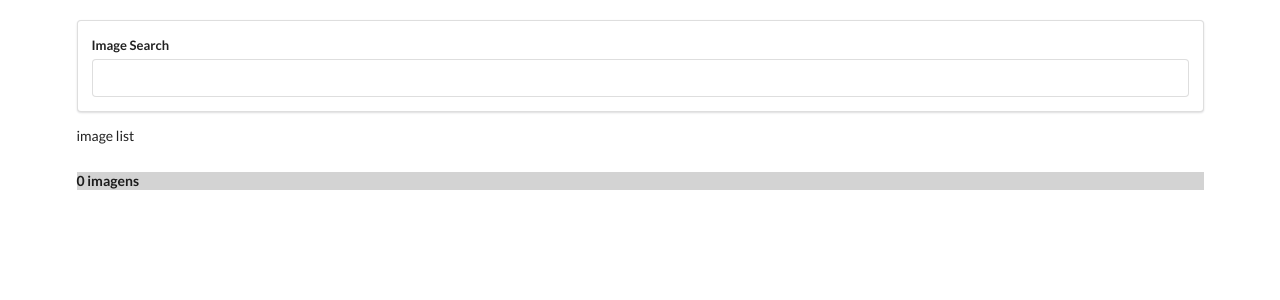
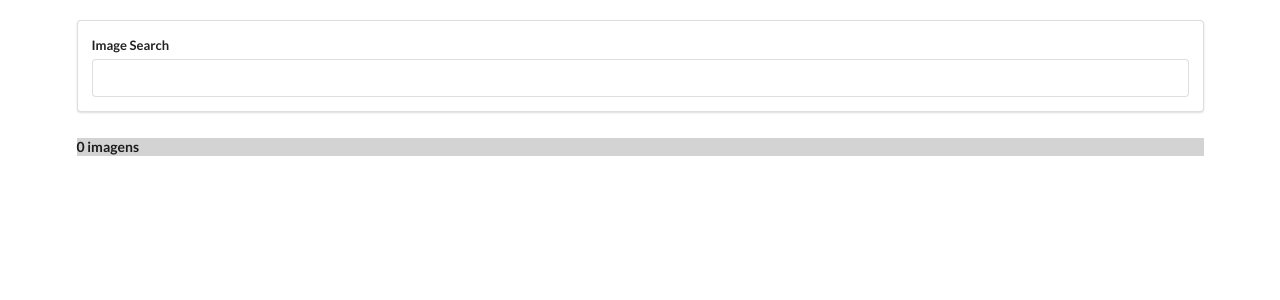
Before and after one commit to eduardojvendruscolo/pics, a React (Create React App) app: page / in a window 1280 px wide. Shown: the top 300 px of the page. Built offline with nearby package versions, Linux system fonts and the light colour scheme.

Commit message:
list of images

```diff
--- a/src/Components/ImageList.js
+++ b/src/Components/ImageList.js
@@ -1,7 +1,9 @@
 import React from "react";
 
-const ImageList = () => {
-  return <div> image list</div>;
+const ImageList = props => {
+  return props.images.map(({ id, description, urls }) => {
+    return <img key={id} alt={description} src={urls.regular} />;
+  });
 };
 
 export default ImageList;
```
